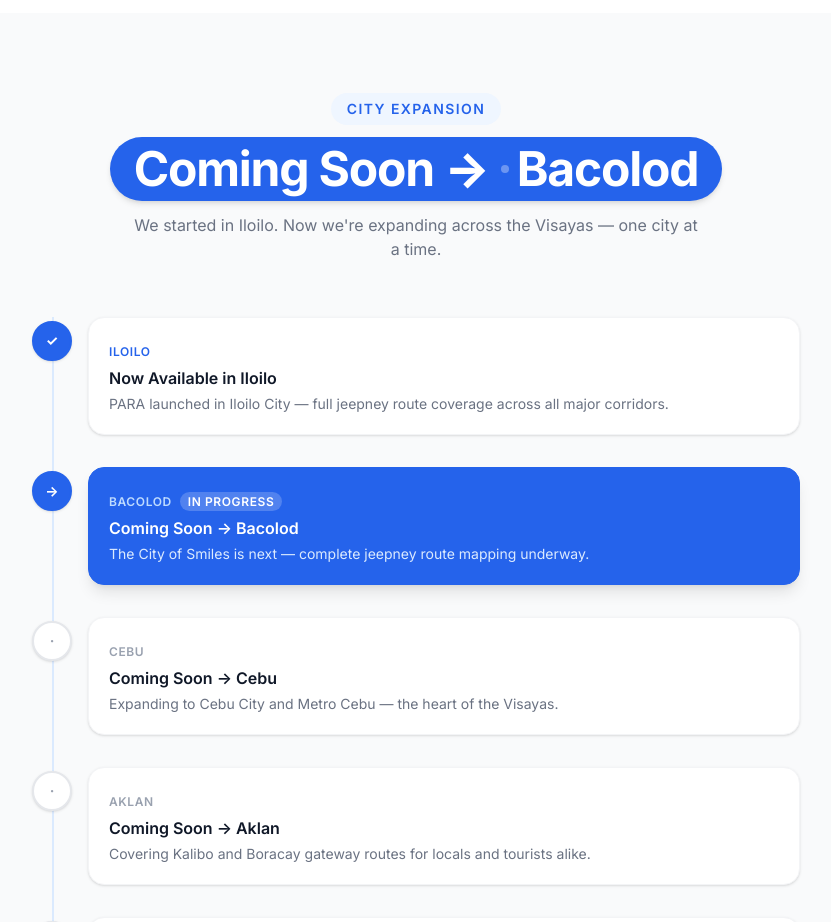
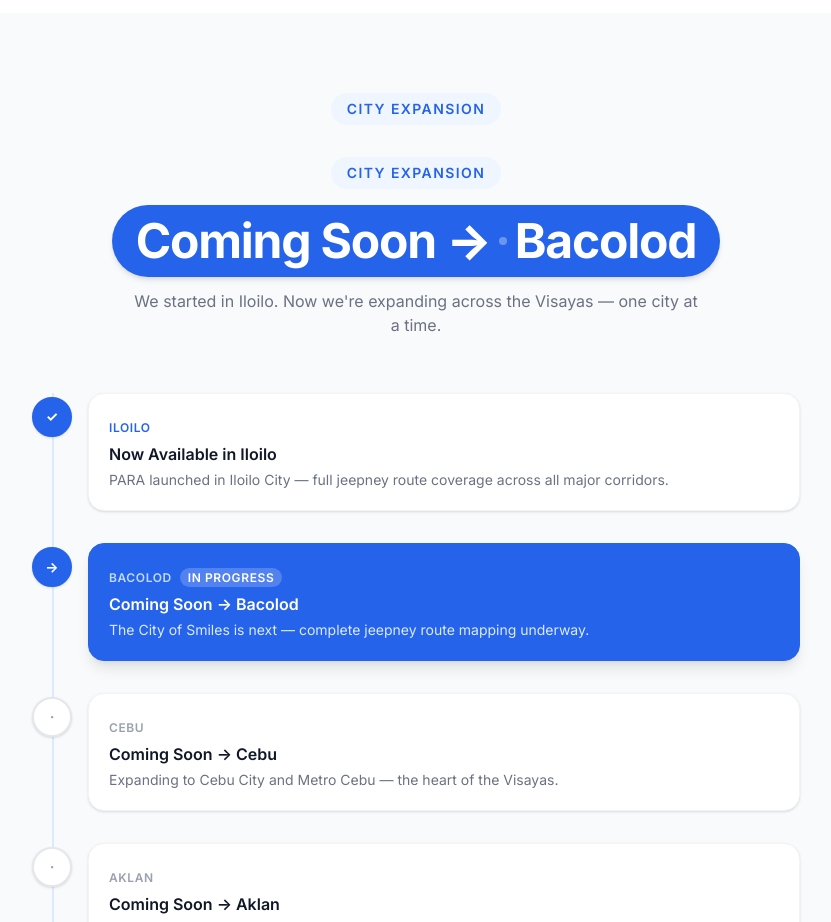
Before and after one commit to MikenISATU/PARA-WEBSITE, a Next.js app: page / in a window 1280 px wide. Shown: the part 2860-3782 px from the top of the page, without its empty margins (224-1055 px from the left). Built offline with nearby package versions, Linux system fonts and the light colour scheme.

Commit message:
Update page.tsx

```diff
--- a/app/page.tsx
+++ b/app/page.tsx
@@ -329,13 +329,14 @@
           <div className="text-center mb-14">
             <span className="inline-block bg-blue-50 text-[#2563eb] text-sm font-semibold uppercase tracking-widest mb-3 px-4 py-1.5 rounded-full">City Expansion</span>
             <h2 className="text-4xl sm:text-5xl font-extrabold tracking-tight">
-            <span className="inline-flex items-center gap-3 bg-[#2563eb] text-white px-6 py-2 rounded-full shadow-md">
-              Coming Soon →
-              <span className="flex items-center gap-2">
+            <span className="inline-block bg-blue-50 text-[#2563eb] text-sm font-semibold uppercase tracking-widest mb-4 px-4 py-1.5 rounded-full">City Expansion</span>
+            <h2 className="text-4xl sm:text-5xl font-extrabold tracking-tight flex justify-center">
+              <span className="inline-flex items-center gap-2 bg-[#2563eb] text-white px-6 py-3 rounded-full shadow-md whitespace-nowrap">
+                Coming Soon →
                 <span className="w-2 h-2 rounded-full bg-white/60 inline-block animate-pulse" />
                 Bacolod
               </span>
-            </span>
+            </h2>
           </h2>
             <p className="text-gray-500 mt-3 max-w-xl mx-auto">We started in Iloilo. Now we&apos;re expanding across the Visayas — one city at a time.</p>
           </div>
```
